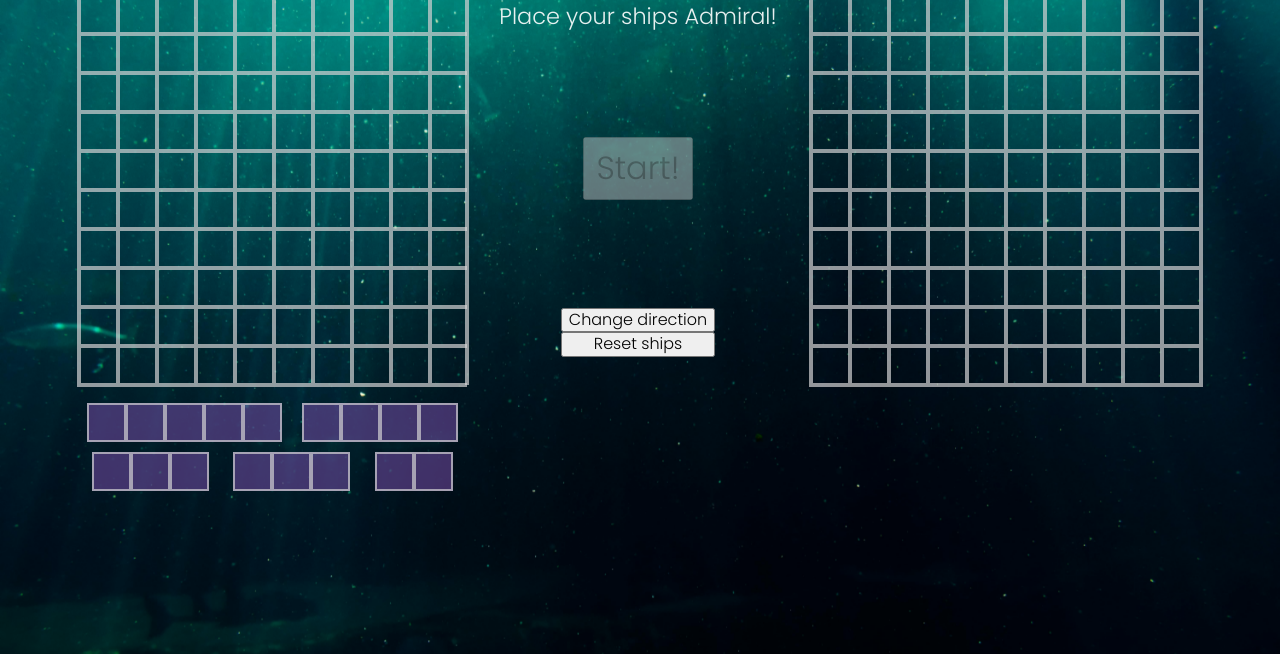
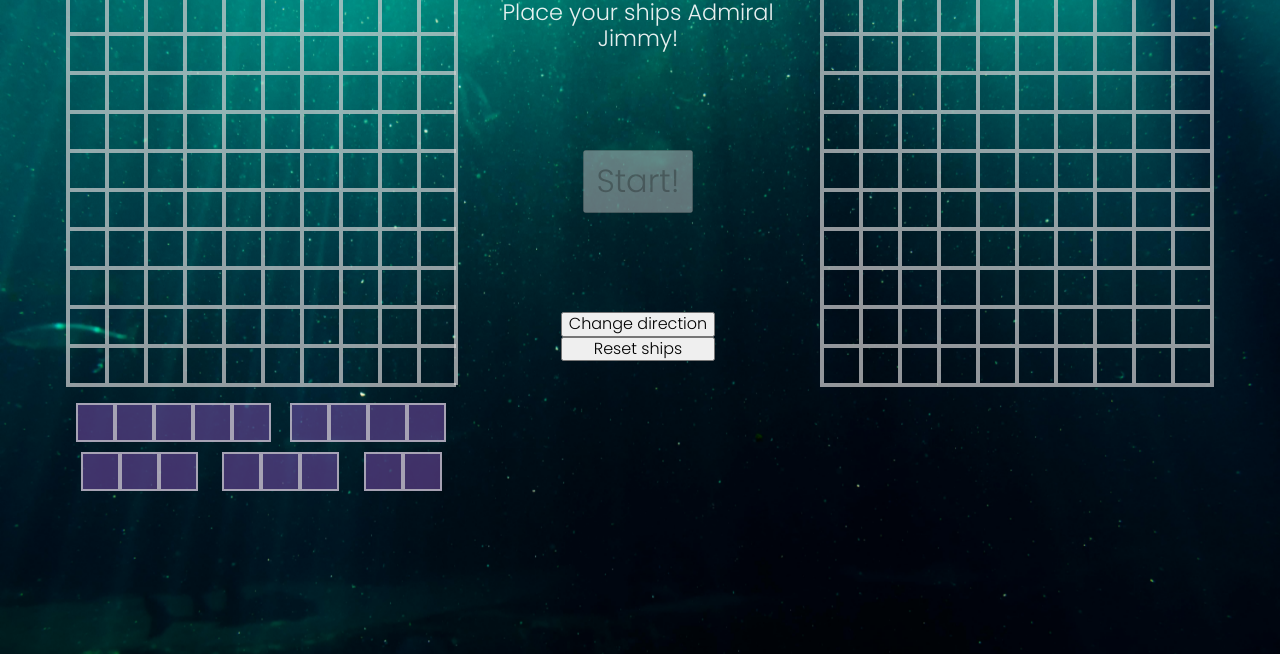
Before and after one commit to Dimitrije108/battleship, a website built with webpack: page src/index.html in a window 1280 px wide. Shown: the part 146-800 px from the top of the page. Built offline with nearby package versions, Linux system fonts and the light colour scheme.

Commit message:
feat: add status board message logic when all ships are placed

```diff
--- a/src/UI/DOM.js
+++ b/src/UI/DOM.js
@@ -25,6 +25,7 @@ export default class PlayGame {
     this.initDraggable();
     this.initResetBtn();
     this.changeShipDir();
+    this.updateStatusBoard();
   }
 
   initDragStart() {
@@ -82,6 +83,8 @@ export default class PlayGame {
         dispBoard(this.player.gameboard);
         // Delete ship el
         document.querySelector('.dragging').remove();
+        // Check if all ships are placed
+        this.updateStatusBoard();
       }
     });
   }
@@ -97,6 +100,7 @@ export default class PlayGame {
       dispShips(this.player.board.ships);
       this.initDragStart();
       this.player.board.dir = 'hor';
+      this.updateStatusBoard();
     });
   }
 
@@ -113,6 +117,20 @@ export default class PlayGame {
         ship.style.flexDirection = dir === 'row' ? 'column' : 'row';
       });
     });
+  }
+
+  allShipsPlaced() {
+    const shipsCont = document.querySelector('.ships-cont');
+    return shipsCont.children.length === 0;
+  }
+
+  updateStatusBoard() {
+    const statusBoard = document.querySelector('.status-board');
+    if (!this.allShipsPlaced()) {
+      statusBoard.textContent = `Place your ships Admiral ${this.player.name}!`;
+      return;
+    }
+    statusBoard.textContent = `Press start to begin, Admiral ${this.player.name}!`;
   }
 
   // start game button event
--- a/src/index.html
+++ b/src/index.html
@@ -16,7 +16,7 @@
           <div class="board"></div>
         </div>
         <div class="options-cont">
-          <div class="status-board">Place your ships Admiral!</div>
+          <div class="status-board"></div>
           <button class="start-btn" disabled>Start!</button>
           <div class="btn-spacing-cont">
             <button class="change-dir-btn">Change direction</button>
--- a/src/style.css
+++ b/src/style.css
@@ -131,6 +131,7 @@ button {
 
 .status-board {
   font-size: 1.4rem;
+  text-align: center;
 }
 
 .start-btn {
```
